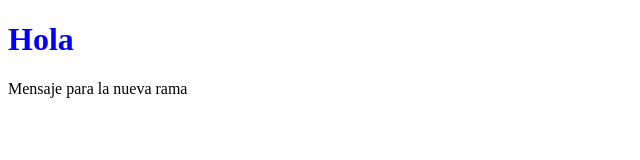
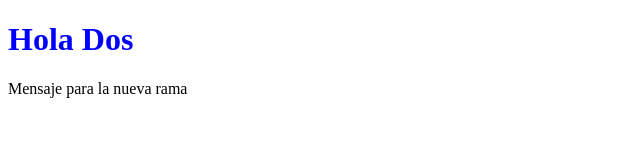
Before and after one commit to unijeje/EverisTest, a plain HTML site: page index.html in a window 1280 px wide. Shown: the full height of the page, 0-640 px from the left. Drawn offline with Linux system fonts and the light colour scheme.

```diff
--- a/index.html
+++ b/index.html
@@ -5,7 +5,7 @@
 	<link rel="stylesheet" type="text/css" href="estilos.css">
 </head>
 <body>
-	<h1> Hola </h1>
+	<h1> Hola Dos </h1>
 	<p> Mensaje para la nueva rama </p>
 </body>
 </html>
```
Also changed, not shown: 1 other file.
